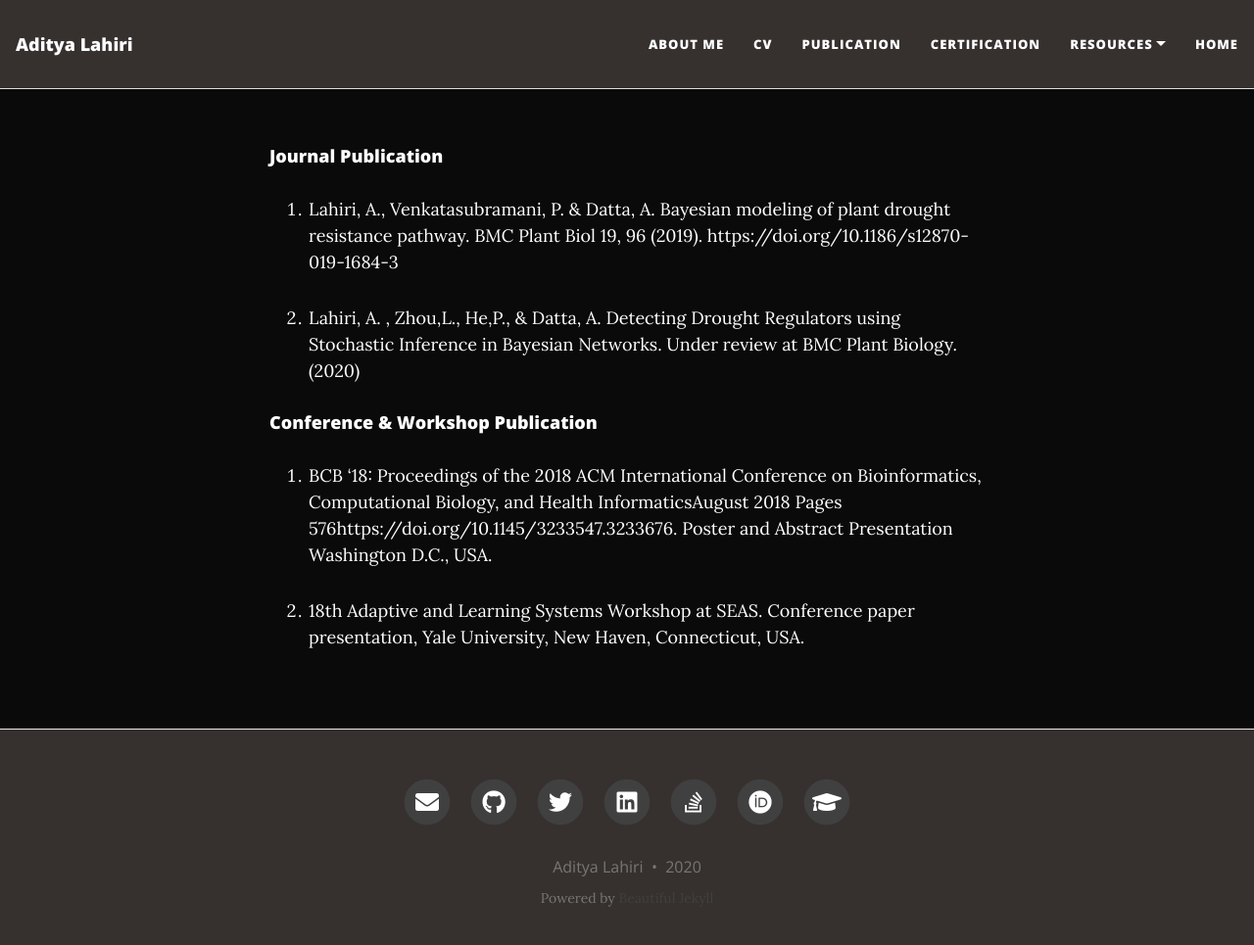
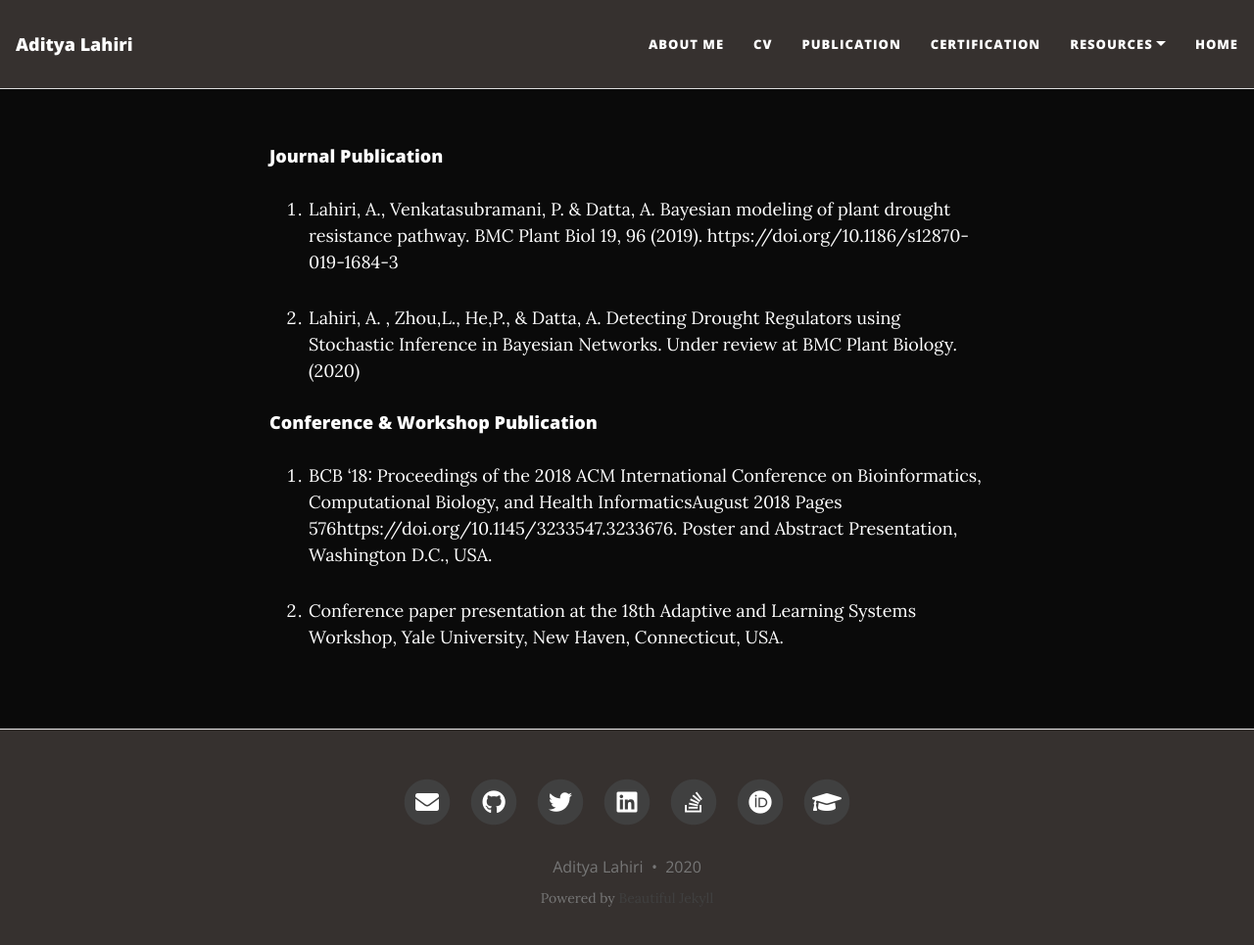
Before and after one commit to adilahiri/adilahiri.github.io, a Jekyll site: the page built from Publication.md, in a window 1280 px wide and 978 px high. Shown: the top 965 px of the window at 98% size. Built offline with Jekyll 4.4.1, drawn with Linux system fonts in a browser that asks for light colours; nearby versions of some CDN libraries.

Commit message:
Update Publication.md

```diff
--- a/Publication.md
+++ b/Publication.md
@@ -13,6 +13,6 @@ Under review at BMC Plant Biology. (2020)
 
 
 #### Conference & Workshop Publication
-1. BCB '18: Proceedings of the 2018 ACM International Conference on Bioinformatics, Computational Biology, and Health InformaticsAugust 2018 Pages 576https://doi.org/10.1145/3233547.3233676. Poster and Abstract Presentation Washington D.C., USA.
+1. BCB '18: Proceedings of the 2018 ACM International Conference on Bioinformatics, Computational Biology, and Health InformaticsAugust 2018 Pages 576https://doi.org/10.1145/3233547.3233676. Poster and Abstract Presentation, Washington D.C., USA.
 
-2. 18th Adaptive and Learning Systems Workshop at SEAS. Conference paper presentation, Yale University, New Haven, Connecticut, USA.
+2. Conference paper presentation at the 18th Adaptive and Learning Systems Workshop, Yale University, New Haven, Connecticut, USA.
```
